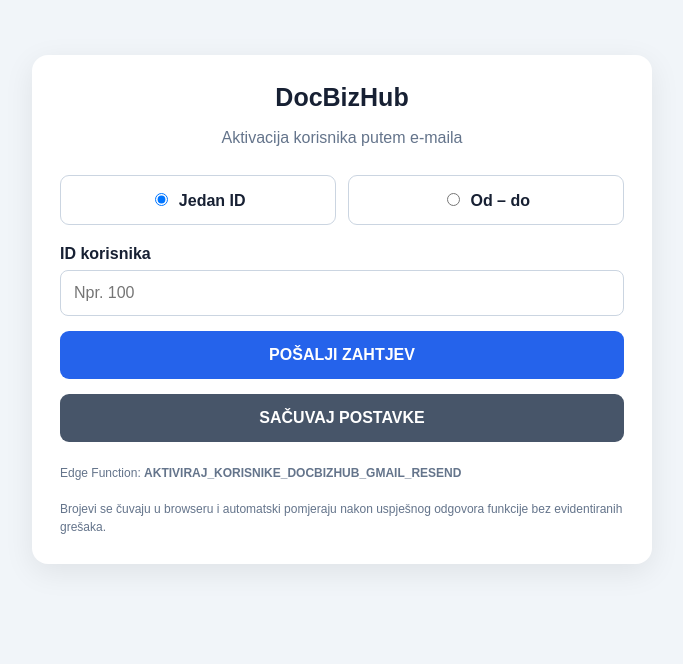
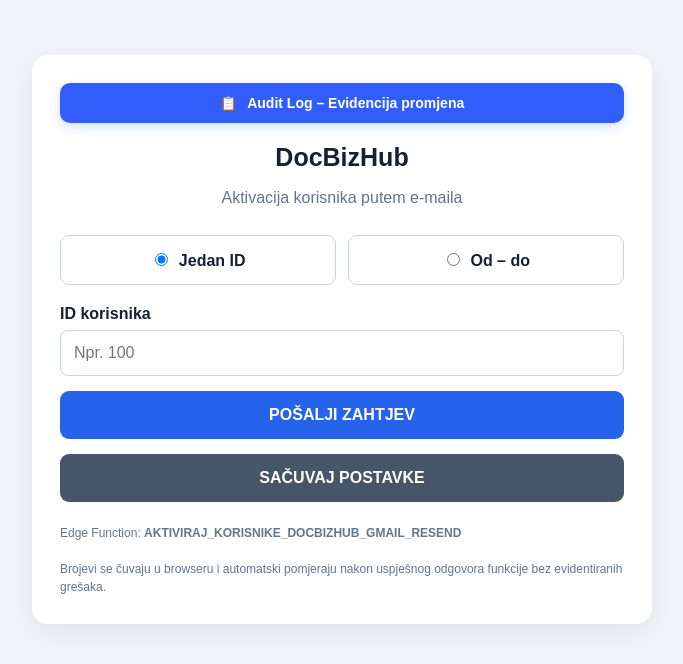
Before and after one commit to cenu1122/SALJI_AKTIVACIJSKE_MAILVOE, a plain HTML site: page index.html in a window 1280 px wide. Shown: the whole page, without its empty margins (298-981 px from the left). Drawn offline with Linux system fonts and the light colour scheme.

Commit message:
Add audit log button to index.html
Added a button for accessing the audit log with appropriate styles.

```diff
--- a/index.html
+++ b/index.html
@@ -1,4 +1,3 @@
-
 <!DOCTYPE html>
 <html lang="bs">
 <head>
@@ -15,6 +14,31 @@
       background: #f1f5f9;
       color: #172033;
       font-family: Arial, sans-serif;
+    }
+
+    /* AUDIT LOG DUGME */
+    .audit-log-button {
+      display: flex;
+      align-items: center;
+      justify-content: center;
+      gap: 10px;
+      width: 100%;
+      padding: 12px 16px;
+      margin: 0 0 20px;
+      background: #315efb;
+      color: #fff;
+      text-decoration: none;
+      border-radius: 10px;
+      font-size: 14px;
+      font-weight: 700;
+      box-shadow: 0 4px 12px rgba(49, 94, 251, .2);
+      transition: background .2s ease, transform .2s ease;
+    }
+
+    .audit-log-button:hover {
+      background: #2448d8;
+      transform: translateY(-2px);
+      color: #fff;
     }
 
     .container {
@@ -160,6 +184,13 @@
 
 <body>
   <div class="container">
+
+    <!-- DUGME ZA AUDIT LOG -->
+    <a href="/AUDIT_LOG.html" class="audit-log-button">
+      <span aria-hidden="true">📋</span>
+      <span>Audit Log – Evidencija promjena</span>
+    </a>
+
     <h1>DocBizHub</h1>
     <div class="subtitle">Aktivacija korisnika putem e-maila</div>
 
```
